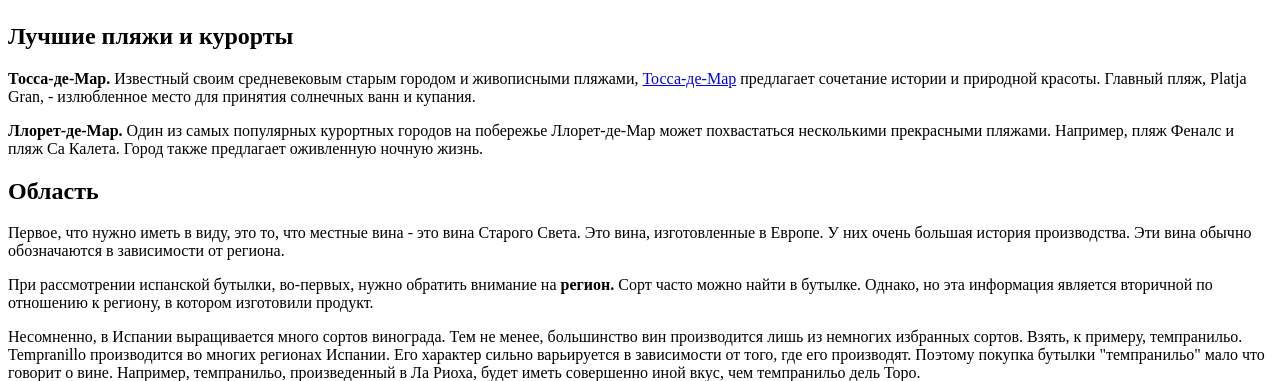
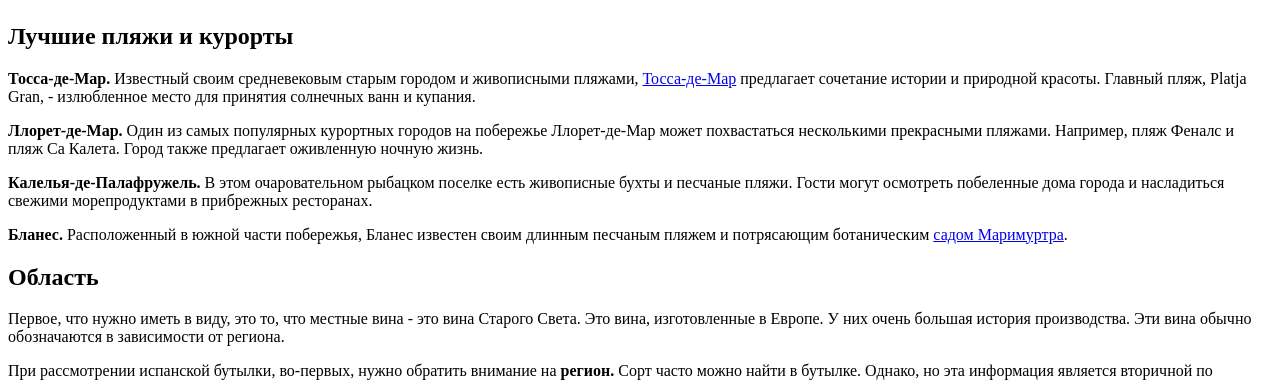
Before and after one commit to elonmax01/testcase, a Django app: template templates/posts.html in a window 1280 px wide. Shown: the part 784-1165 px from the top of the page. Run offline with Django 5.2, Linux system fonts and the light colour scheme; the template is opened without the code that fills it, so the values that code supplies are empty.

Commit message:
update on 24 Jun

```diff
--- a/templates/posts.html
+++ b/templates/posts.html
@@ -61,7 +61,11 @@
     <b>Ллорет-де-Мар.</b> Один из самых популярных курортных городов на побережье Ллорет-де-Мар может похвастаться несколькими прекрасными пляжами. Например, пляж Феналс и пляж Са Калета. Город также предлагает оживленную ночную жизнь.
 </p>
 <p>
-
+    <b>Калелья-де-Палафружель.</b> В этом очаровательном рыбацком поселке есть живописные бухты и песчаные пляжи. Гости могут осмотреть побеленные дома города и насладиться свежими морепродуктами в прибрежных
+    ресторанах.
+</p>
+<p>
+    <b>Бланес.</b> Расположенный в южной части побережья, Бланес известен своим длинным песчаным пляжем и потрясающим ботаническим <a href="https://vbarcelone.org/blog/botanicheskij-sad-v-blanes/" target="_blank">садом Маримуртра</a>.
 </p>
 <h2>
     <span id="i-3">Область</span>
```
